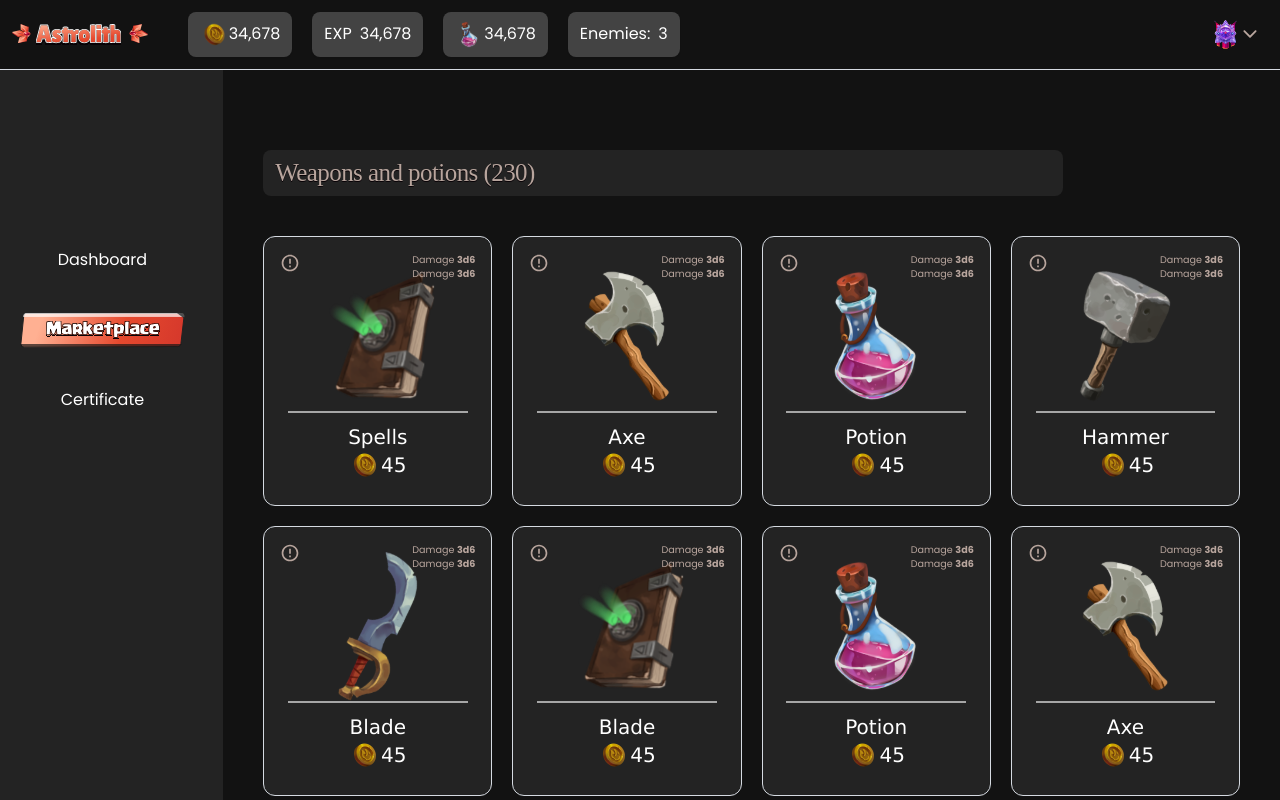
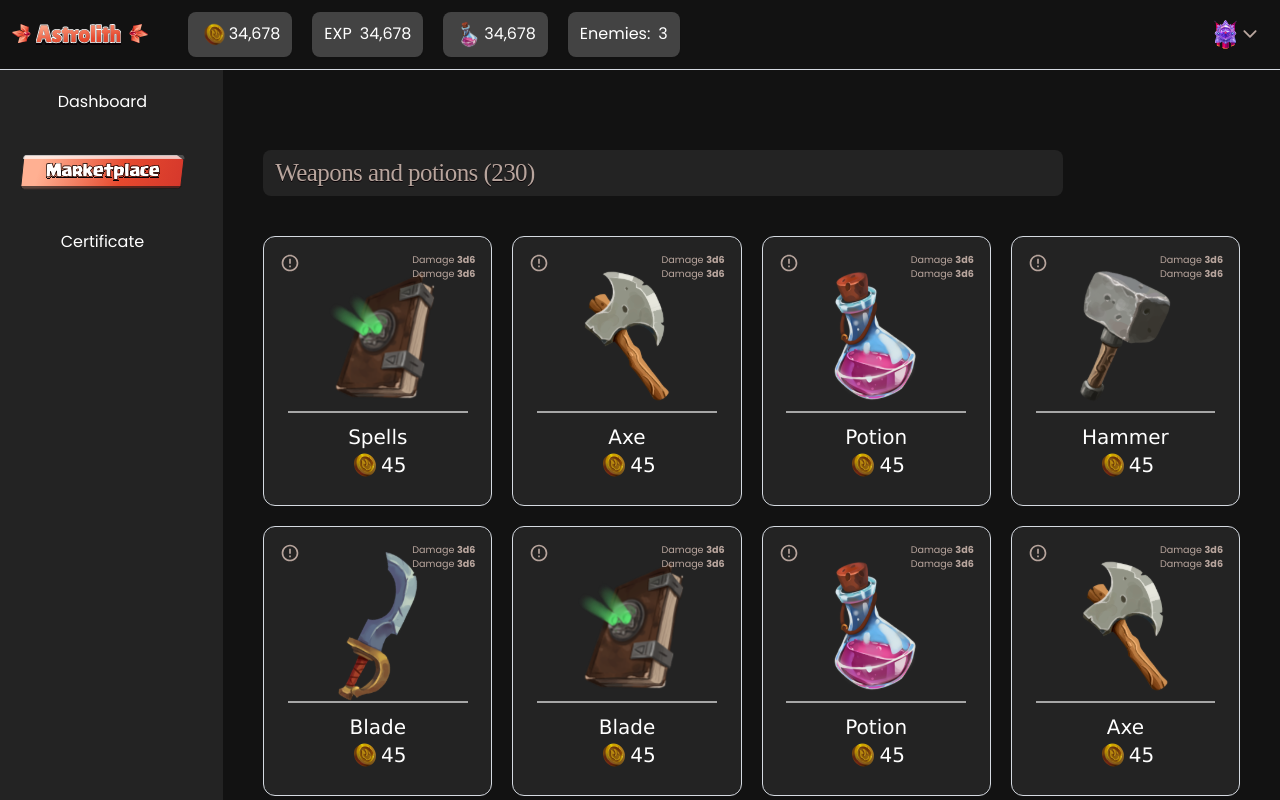
Before and after one commit to Astrolith-Unleash-the-Programmer-in-You/astrolith-frontend, a React (Vite) app: page /dashboard in a window 1280 px wide. Shown: the top 800 px of the page. Built offline with nearby package versions, Linux system fonts and the light colour scheme; no server answers.

Commit message:
done with marketplace

```diff
--- a/src/components/Dashboard/Navigator.jsx
+++ b/src/components/Dashboard/Navigator.jsx
@@ -10,7 +10,7 @@ const Navigator = () => {
   return (
     <div className="flex items-start  justify-items-start">
       {/* left */}
-      <ul className="bg-[#232323] hidden md:flex h-[120vh] flex-col justify-center p-5 w-[35vh] list-none gap-10">
+      <ul className="bg-[#232323]  hidden md:flex h-[120vh] flex-col  p-5 w-[35vh] list-none gap-10">
         {dashLinks.map((Link) => (
           <li
             className="w-[10.3rem] text-center h-[2.2erm] cursor-pointer"
```
